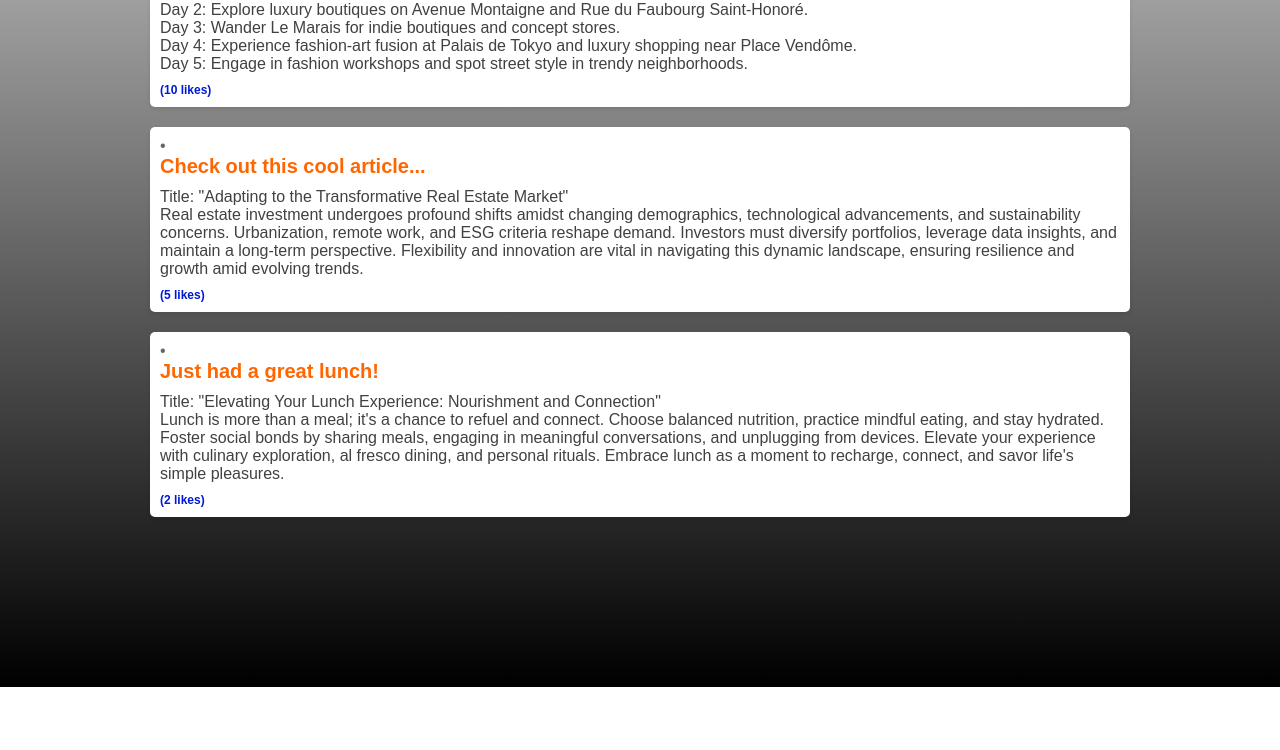
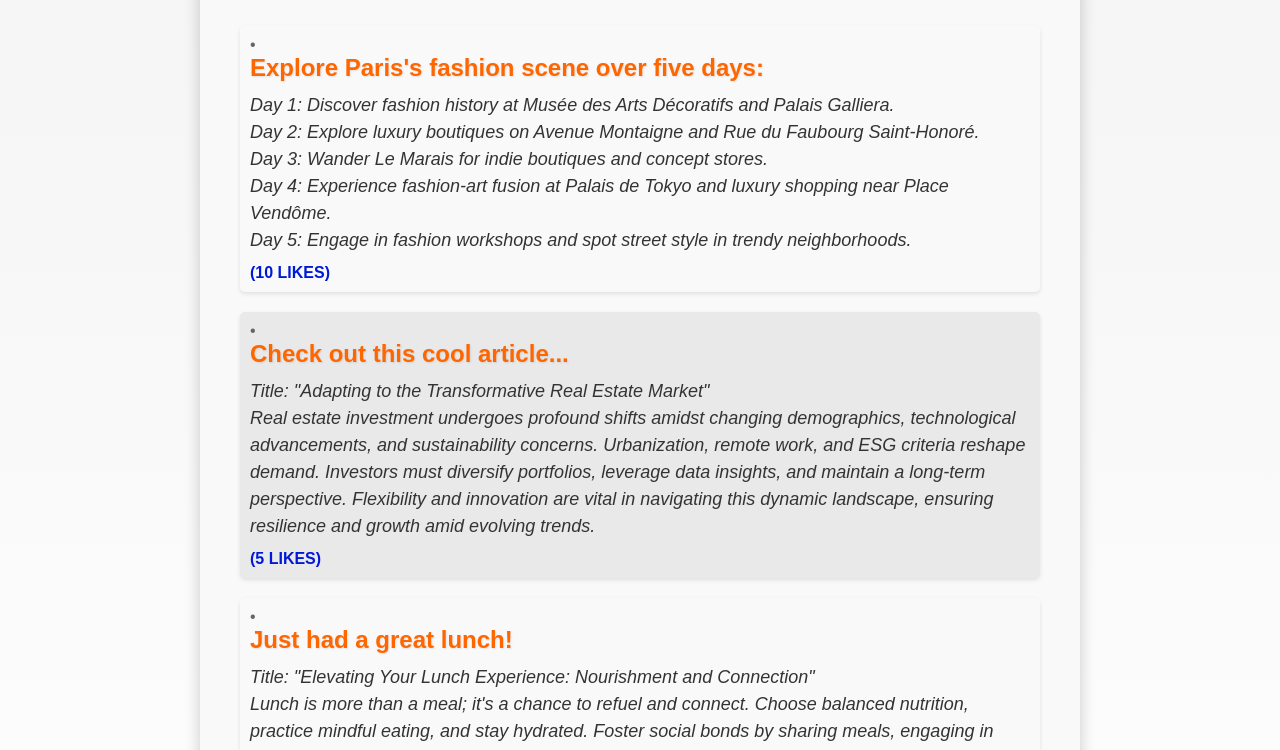
Before and after one commit to Willizberc/XML_Project, a plain HTML site: page index.html in a window 1280 px wide. Shown: the part 359-1109 px from the top of the page. Before the commit the page ends 1046 px from the top, so only its background shows below. Drawn offline with Linux system fonts and the light colour scheme.

Commit message:
xml midsem project

```diff
--- a/index.html
+++ b/index.html
@@ -3,7 +3,7 @@
       <style>
          body {
             font-family: Arial, sans-serif;
-            background: linear-gradient(to bottom, #f2f2f2, #000000);
+            background-color: linear-gradient(to bottom, #f2f2f2, #000000);
             margin: 0;
             padding: 150px;
          }
@@ -13,6 +13,7 @@
             font-weight: bold;
             margin-bottom: 10px;
             text-align: center;
+            text-shadow: 2px 2px 4px rgba(0, 0, 0, 0.3);
          }
          h2 {
             color: #666;
@@ -20,6 +21,7 @@
             font-weight: bold;
             margin-top: 20px;
             margin-bottom: 10px;
+            text-shadow: 1px 1px 2px rgba(0, 0, 0, 0.2);
          }
          ul {
             list-style-type: none;
@@ -46,6 +48,7 @@
             font-size: 20px;
             font-weight: bold;
             margin-bottom: 10px;
+            text-shadow: 1px 1px 2px rgba(0, 0, 0, 0.1);
          }
          .post-content {
             color: #666;
@@ -60,20 +63,84 @@
          /* BEGIN: Additional Styles */
          .post-title {
             color: #ff6600;
+            text-decoration: underline;
          }
          .post-content {
             color: #424040;
+            font-style: italic;
          }
          .post-likes {
             color: #0019d6;
+            font-size: 14px;
+            font-weight: bold;
+            text-transform: uppercase;
          }
          /* END: Additional Styles */
+         /* BEGIN: Custom Styles */
+         .container {
+            max-width: 800px;
+            margin: 0 auto;
+            padding: 20px;
+            background-color: #fff;
+            border-radius: 10px;
+            box-shadow: 0 4px 8px rgba(0, 0, 0, 0.1);
+         }
+         .post-list {
+            margin-top: 30px;
+         }
+         /* END: Custom Styles */
+         /* BEGIN: New Styles */
+         .post-list li:nth-child(odd) {
+            background-color: #f9f9f9;
+         }
+         .post-list li:nth-child(even) {
+            background-color: #e9e9e9;
+         }
+         /* END: New Styles */
+         /* BEGIN: Beautiful Styles */
+         body {
+            background: linear-gradient(to bottom, #f2f2f2, #ffffff);
+         }
+         h1 {
+            color: #ff6600;
+            font-size: px;
+            text-shadow: 2px 2px 4px rgba(0, 0, 0, 0.5);
+         }
+         h2 {
+            color: #333;
+            font-size: 24px;
+            text-shadow: 1px 1px 2px rgba(0, 0, 0, 0.3);
+         }
+         .container {
+            padding: 40px;
+            background-color: #f9f9f9;
+            border-radius: 20px;
+            box-shadow: 0 8px 16px rgba(0, 0, 0, 0.2);
+         }
+         .post-title {
+            color: #ff6600;
+            font-size: 24px;
+            text-decoration: none;
+         }
+         .post-content {
+            color: #333;
+            font-size: 18px;
+            line-height: 1.5;
+         }
+         .post-likes {
+            color: #0019d6;
+            font-size: 16px;
+            font-weight: bold;
+            text-transform: uppercase;
+         }
+         /* END: Beautiful Styles */
       </style>
    </head>
    <body>
+      <div class="container">
          <h1>DE~CORATIFS</h1>
          <h2>Posts:</h2>
-      <ul>
+         <ul class="post-list">
             <li>
                <div class="post-title">Explore Paris's fashion scene over five days:</div>
                <div class="post-content">
@@ -110,5 +177,6 @@
                <div class="post-likes">(2 likes)</div>
             </li>
          </ul>
+      </div>
    </body>
 </html>
```
Lines whose indentation alone changed are shown as unchanged.
